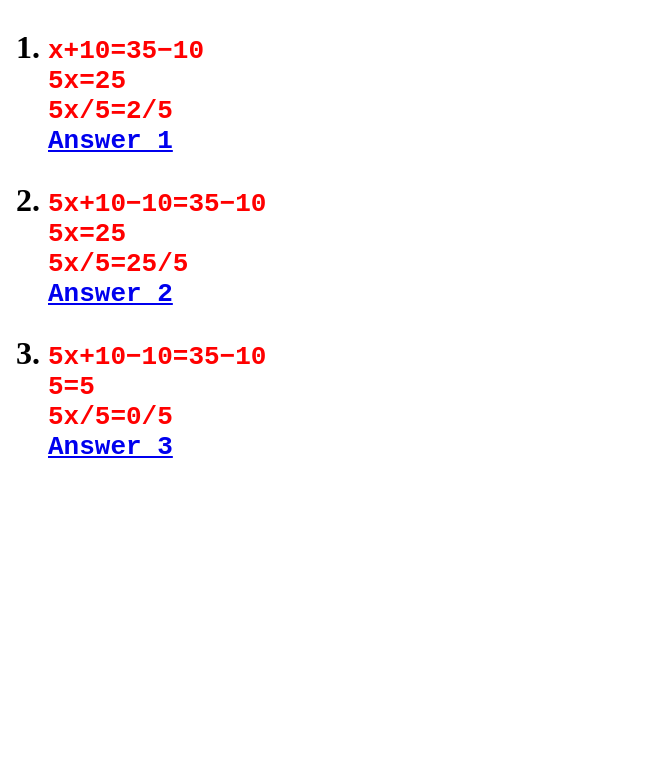
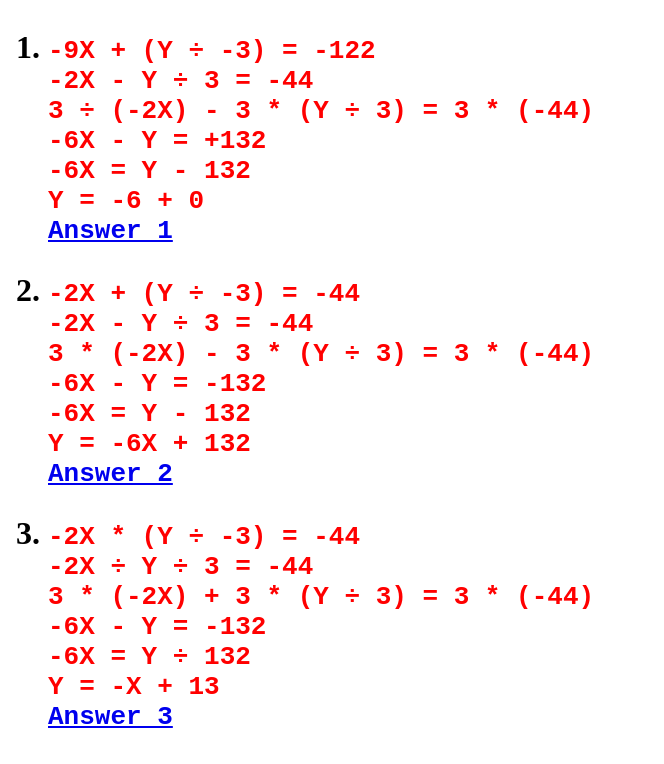
Before and after one commit to hdpa12/FirstEquation-A-, a plain HTML site: page index.html in a window 1280 px wide. Shown: the part 61-825 px from the top of the page, without its empty margins (0-664 px from the left). Before the commit the page ends 800 px from the top, so only its background shows below. Drawn offline with Linux system fonts and the light colour scheme.

Commit message:
Add files via upload

```diff
--- a/index.html
+++ b/index.html
@@ -14,23 +14,32 @@
 
 <ol type="1">
 
-<li><pre style="color: red;">x+10=35−10
-5x=25
-5x/5=2/5
+<li><pre style="color: red;">-9X + (Y ÷ -3) = -122
+-2X - Y ÷ 3 = -44
+3 ÷ (-2X) - 3 * (Y ÷ 3) = 3 * (-44)
+-6X - Y = +132
+-6X = Y - 132
+Y = -6 + 0
 <a href="https://hdpa12.github.io/Solution1-A-/" target="_blank">Answer 1</a>
 </pre>
 </li>
 
-<li><pre style="color: red;">5x+10−10=35−10
-5x=25
-5x/5=25/5
+<li><pre style="color: red;">-2X + (Y ÷ -3) = -44
+-2X - Y ÷ 3 = -44
+3 * (-2X) - 3 * (Y ÷ 3) = 3 * (-44)
+-6X - Y = -132
+-6X = Y - 132
+Y = -6X + 132
 <a href="https://hdpa12.github.io/Solution2-A-/" target="_blank">Answer 2</a>
 </pre>
 </li>
 
-<li><pre style="color: red;">5x+10−10=35−10
-5=5
-5x/5=0/5
+<li><pre style="color: red;">-2X * (Y ÷ -3) = -44
+-2X ÷ Y ÷ 3 = -44
+3 * (-2X) + 3 * (Y ÷ 3) = 3 * (-44)
+-6X - Y = -132
+-6X = Y ÷ 132
+Y = -X + 13
 <a href="https://hdpa12.github.io/Solution3-A-/" target="_blank">Answer 3</a>
 </pre>
 </li>
```
